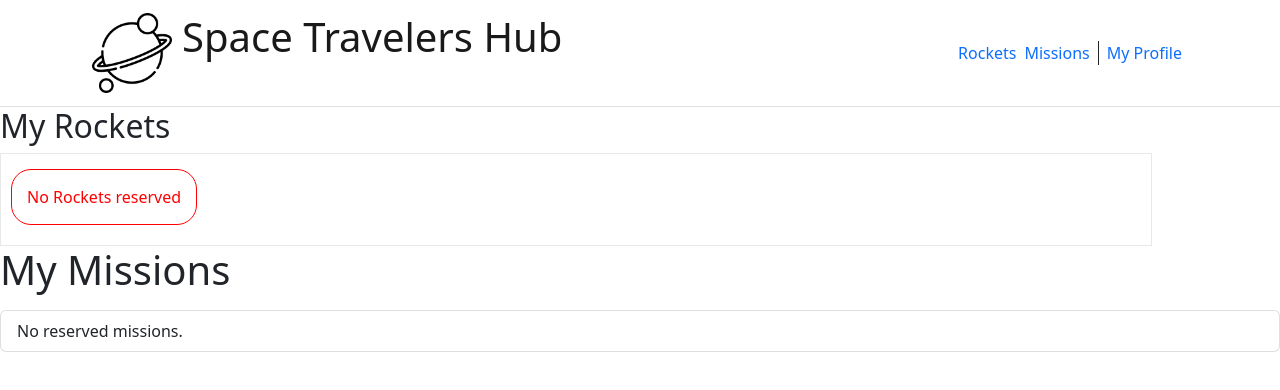
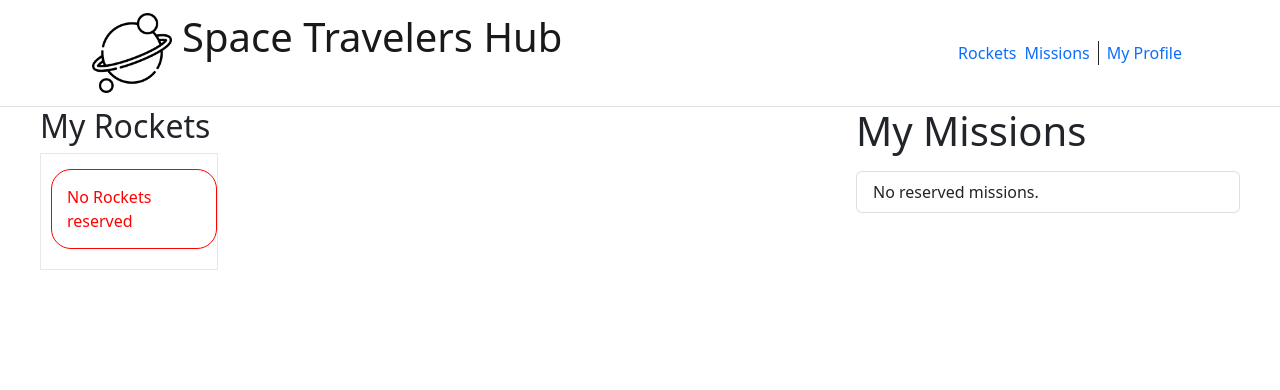
Before and after one commit to Kumilachew-g/space-travelers-hub, a React (Create React App) app: page /profile in a window 1280 px wide. Shown: the top 390 px of the page. Built offline with nearby package versions, Linux system fonts and the light colour scheme.

Commit message:
Import styling inside profilecontainer

```diff
--- a/src/components/pages/ProfileContainer.js
+++ b/src/components/pages/ProfileContainer.js
@@ -1,8 +1,9 @@
 import AllJoinedMissions from './JoinedMission';
 import ProfileRocket from '../rockets/ProfileRocket';
+import './myProfile.css';
 
 const ProfileContainer = () => (
-  <div className="profileContainer">
+  <div className="d-flex justify-content-between profile-list ">
     <ProfileRocket />
     <AllJoinedMissions />
   </div>
```
